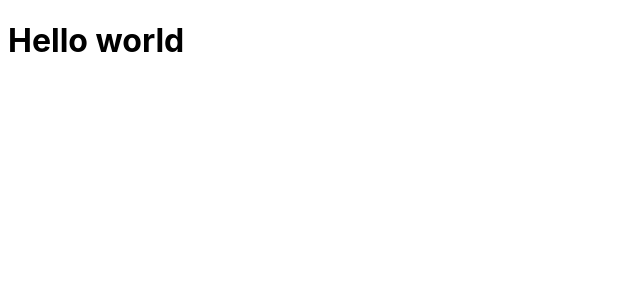
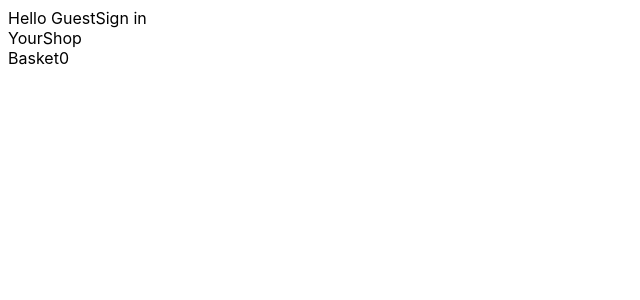
Before and after one commit to JCDMeira/e-commerce, a React (Vite) app: page / in a window 1280 px wide. Shown: the top 300 px of the page, without its empty margins (0-640 px from the left). Built offline with nearby package versions, Linux system fonts and the light colour scheme.

Commit message:
feat: add header structure

```diff
--- a/src/App.tsx
+++ b/src/App.tsx
@@ -1,8 +1,23 @@
 function App() {
   return (
-    <>
-      <h1>Hello world</h1>
-    </>
+    <div className="App">
+      <div className="header_logo"></div>
+      <div className="header_search"></div>
+      <div className="header_nav">
+        <div className="nav_item">
+          <span className="nav_itemLineOne">Hello Guest</span>
+          <span className="nav_itemLineTwo">Sign in</span>
+        </div>
+        <div className="nav_item">
+          <span className="nav_itemLineOne">Your</span>
+          <span className="nav_itemLineTwo">Shop</span>
+        </div>
+        <div className="nav_item">
+          <span className="nav_itemLineOne">Basket</span>
+          <span className="nav_itemLineTwo">0</span>
+        </div>
+      </div>
+    </div>
   );
 }
 
```
